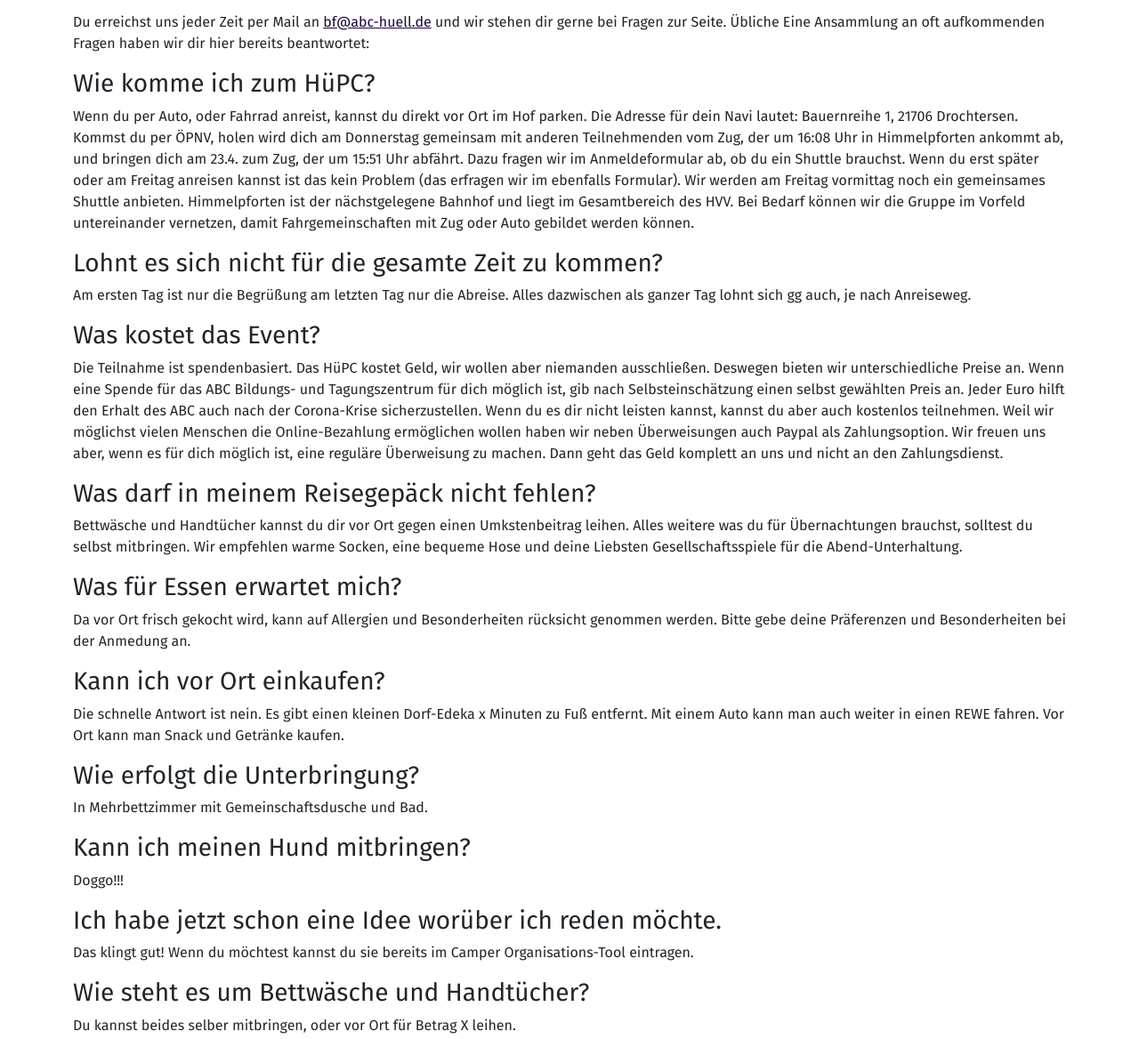
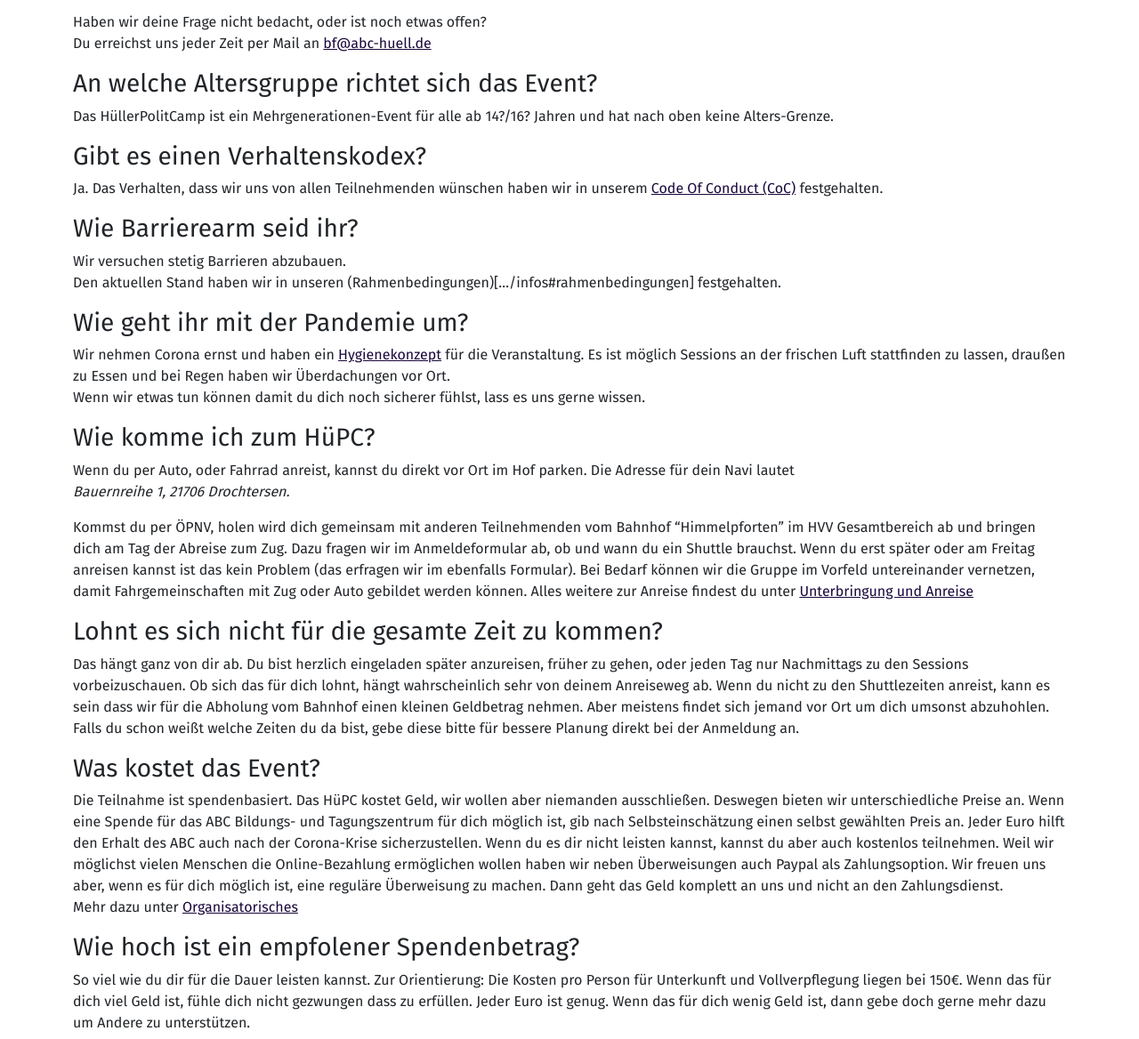
Before and after one commit to layoutleguane/huepc, an Astro site: page /faq in a window 1280 px wide. Shown: the part 131-1299 px from the top of the page at 89% size. Built offline with nearby package versions, Linux system fonts and the light colour scheme; Astro itself is replaced by a stand-in of ours; a web font is replaced by a local one.

Commit message:
update content, update faq

```diff
--- a/src/content/pages/faq.md
+++ b/src/content/pages/faq.md
@@ -2,62 +2,93 @@
 title: Noch Fragen?
 subtitle:
 ---
-Du erreichst uns jeder Zeit per Mail an bf@abc-huell.de und wir stehen dir gerne bei Fragen zur Seite. Übliche Eine Ansammlung an oft aufkommenden Fragen haben wir dir hier bereits beantwortet:
+Haben wir deine Frage nicht bedacht, oder ist noch etwas offen?\
+Du erreichst uns jeder Zeit per Mail an bf@abc-huell.de
+
+### An welche Altersgruppe richtet sich das Event?
+
+Das HüllerPolitCamp ist ein Mehrgenerationen-Event für alle ab 14?/16? Jahren und hat nach oben keine Alters-Grenze.
+
+### Gibt es einen Verhaltenskodex?
+Ja. Das Verhalten, dass wir uns von allen Teilnehmenden wünschen haben wir in unserem [Code Of Conduct (CoC)](../code-of-conduct) festgehalten.
+
+### Wie Barrierearm seid ihr?
+Wir versuchen stetig Barrieren abzubauen.\
+Den aktuellen Stand haben wir in unseren (Rahmenbedingungen)[../infos#rahmenbedingungen] festgehalten.
+
+### Wie geht ihr mit der Pandemie um?
+Wir nehmen Corona ernst und haben ein [Hygienekonzept](../infos#rahmenbedingungen) für die Veranstaltung.
+Es ist möglich Sessions an der frischen Luft stattfinden zu lassen, draußen zu Essen und bei Regen haben wir Überdachungen vor Ort.\
+Wenn wir etwas tun können damit du dich noch sicherer fühlst, lass es uns gerne wissen.
 
 ### Wie komme ich zum HüPC?
 
-Wenn du per Auto, oder Fahrrad anreist, kannst du direkt vor Ort im Hof parken. Die Adresse für dein Navi lautet: Bauernreihe 1, 21706 Drochtersen.
-Kommst du per ÖPNV, holen wird dich am Donnerstag gemeinsam mit anderen Teilnehmenden vom Zug, der um 16:08 Uhr in Himmelpforten ankommt ab, und bringen dich am 23.4. zum Zug, der um 15:51 Uhr abfährt. Dazu fragen wir im Anmeldeformular ab, ob du ein Shuttle brauchst. Wenn du erst später oder am Freitag anreisen kannst ist das kein Problem (das erfragen wir im ebenfalls Formular). Wir werden am Freitag vormittag noch ein gemeinsames Shuttle anbieten. Himmelpforten ist der nächstgelegene Bahnhof und liegt im Gesamtbereich des HVV.
+Wenn du per Auto, oder Fahrrad anreist, kannst du direkt vor Ort im Hof parken. Die Adresse für dein Navi lautet\
+*Bauernreihe 1, 21706 Drochtersen.*
+
+Kommst du per ÖPNV, holen wird dich gemeinsam mit anderen Teilnehmenden vom Bahnhof "Himmelpforten" im HVV Gesamtbereich ab und bringen dich am Tag der Abreise zum Zug.
+Dazu fragen wir im Anmeldeformular ab, ob und wann du ein Shuttle brauchst. Wenn du erst später oder am Freitag anreisen kannst ist das kein Problem (das erfragen wir im ebenfalls Formular).
 Bei Bedarf können wir die Gruppe im Vorfeld untereinander vernetzen, damit Fahrgemeinschaften mit Zug oder Auto gebildet werden können.
+Alles weitere zur Anreise findest du unter [Unterbringung und Anreise](../vor-ort)
 
 ### Lohnt es sich nicht für die gesamte Zeit zu kommen?
 
-Am ersten Tag ist nur die Begrüßung am letzten Tag nur die Abreise. Alles dazwischen als ganzer Tag lohnt sich gg auch, je nach Anreiseweg.
+Das hängt ganz von dir ab. Du bist herzlich eingeladen später anzureisen, früher zu gehen, oder jeden Tag nur Nachmittags zu den Sessions vorbeizuschauen. Ob sich das für dich lohnt, hängt wahrscheinlich sehr von deinem Anreiseweg ab.
+Wenn du nicht zu den Shuttlezeiten anreist, kann es sein dass wir für die Abholung vom Bahnhof einen kleinen Geldbetrag nehmen. Aber meistens findet sich jemand vor Ort um dich umsonst abzuhohlen.
+Falls du schon weißt welche Zeiten du da bist, gebe diese bitte für bessere Planung direkt bei der Anmeldung an.
 
 ### Was kostet das Event?
 
-Die Teilnahme ist spendenbasiert. Das HüPC kostet Geld, wir wollen aber niemanden ausschließen. Deswegen bieten wir unterschiedliche Preise an. Wenn eine Spende für das ABC Bildungs- und Tagungszentrum für dich möglich ist, gib nach Selbsteinschätzung einen selbst gewählten Preis an. Jeder Euro hilft den Erhalt des ABC auch nach der Corona-Krise sicherzustellen. Wenn du es dir nicht leisten kannst, kannst du aber auch kostenlos teilnehmen. Weil wir möglichst vielen Menschen die Online-Bezahlung ermöglichen wollen haben wir neben Überweisungen auch Paypal als Zahlungsoption. Wir freuen uns aber, wenn es für dich möglich ist, eine reguläre Überweisung zu machen. Dann geht das Geld komplett an uns und nicht an den Zahlungsdienst.
+Die Teilnahme ist spendenbasiert. Das HüPC kostet Geld, wir wollen aber niemanden ausschließen. Deswegen bieten wir unterschiedliche Preise an. Wenn eine Spende für das ABC Bildungs- und Tagungszentrum für dich möglich ist, gib nach Selbsteinschätzung einen selbst gewählten Preis an. Jeder Euro hilft den Erhalt des ABC auch nach der Corona-Krise sicherzustellen. Wenn du es dir nicht leisten kannst, kannst du aber auch kostenlos teilnehmen. Weil wir möglichst vielen Menschen die Online-Bezahlung ermöglichen wollen haben wir neben Überweisungen auch Paypal als Zahlungsoption. Wir freuen uns aber, wenn es für dich möglich ist, eine reguläre Überweisung zu machen. Dann geht das Geld komplett an uns und nicht an den Zahlungsdienst.\
+Mehr dazu unter [Organisatorisches](../infos)
 
-### Was darf in meinem Reisegepäck nicht fehlen?
+### Wie hoch ist ein empfolener Spendenbetrag?
 
-Bettwäsche und Handtücher kannst du dir vor Ort gegen einen Umkstenbeitrag leihen. Alles weitere was du für Übernachtungen brauchst, solltest du selbst mitbringen. Wir empfehlen warme Socken, eine bequeme Hose und deine Liebsten Gesellschaftsspiele für die Abend-Unterhaltung.
+So viel wie du dir für die Dauer leisten kannst.
+Zur Orientierung: Die Kosten pro Person für Unterkunft und Vollverpflegung liegen bei 150€.
+Wenn das für dich viel Geld ist, fühle dich nicht gezwungen dass zu erfüllen. Jeder Euro ist genug.
+Wenn das für dich wenig Geld ist, dann gebe doch gerne mehr dazu um Andere zu unterstützen.
+
+### Wie ist der Ablauf vor Ort wenn es kein Programm gibt?
+
+Jeden Morgen nach dem Frühstück setzen wir uns für eine gemeinsame Tagesplanung zusammen und bestimmen über welche Themen wir am Tag sprechen wollen.
+Mehr Infos findest du unter [Wie funktioniert ein Barcamp](../infos#wie-funktioniert-ein-barcamp)
 
 ### Was für Essen erwartet mich?
 
-Da vor Ort frisch gekocht wird, kann auf Allergien und Besonderheiten rücksicht genommen werden. Bitte gebe deine Präferenzen und Besonderheiten bei der Anmedung an.
-
-### Kann ich vor Ort einkaufen?
-
-Die schnelle Antwort ist nein. Es gibt einen kleinen Dorf-Edeka x Minuten zu Fuß entfernt. Mit einem Auto kann man auch weiter in einen REWE fahren. Vor Ort kann man Snack und Getränke kaufen.
+Da vor Ort frisch gekocht wird, kann auf Allergien und Besonderheiten rücksicht genommen werden. Wir legen großen Wert auf eine gesunde, vitaminreiche und abwechslungsreiche Verpflegung. Vegetarisches, Veganes und Schweinefleischfreies Essen sind für uns keine Fremdwörter, sondern die Regel.
+Bitte gebe deine Präferenzen, Besonderheiten und Unverträglichkeiten bei der Anmedung an. Dort wird auch deine allgemeine Essenspräferenz abgefragt.
 
 ### Wie erfolgt die Unterbringung?
 
 In Mehrbettzimmer mit Gemeinschaftsdusche und Bad.
-
-### Kann ich meinen Hund mitbringen?
-
-Doggo!!!
-
-### Ich habe jetzt schon eine Idee worüber ich reden möchte.
-
-Das klingt gut! Wenn du möchtest kannst du sie bereits im Camper Organisations-Tool eintragen.
-
-### Wie steht es um Bettwäsche und Handtücher?
-
-Du kannst beides selber mitbringen, oder vor Ort für Betrag X leihen.
-
-### An welche Altersgruppe richtet sich das Event?
-
-Mehrgenerationen-Event für alle von 14/16 bis 1000000 Jahre.
+Du findest mehr dazu unter [Unterbringung und Anreise](../vor-ort) und kannst dir die Zimmer auch gerne auf der [Webseite des ABCs](https://www.abc-huell.de/tagungshaus/#zimmer) genauer Ansehen.
 
 ### Kann ich ein Einzelzimmer bekommen?
 
 Wir verfügen über eine sehr begrenzte Anzahl an Einzelzimmern. Falls du unbedingt in ein Einzelzimmer willst, gib das bitte unter “Zimmerwünsche” an. Wir bitten für Einzelzimmer um einen Teilnahmebeitrag ab 50€ (im Formular anpassbar).
 
-### Wie ist der Ablauf vor Ort wenn es kein Programm gibt?
+### Wie steht es um Bettwäsche und Handtücher?
 
-Jeden Morgen nach dem Frühstück setzen wir uns für eine gemeinsame Tagesplanung zusammen und
+Decken und Kissen gibt es vor Ort. Mitzubringen sind Decken- und Kissenbezüge. Wenn du keine Lust auf das extra Gepäck hast, kannst du es vor Ort für 5€ (Kissenbezug) und 7€ (Deckenbezug) leihen.
+Dafür bitte Bargeld dabei haben.
 
-### Wie hoch ist ein empholener Spendenbetrag?
+### Was darf in meinem Reisegepäck nicht fehlen?
 
-von x bis y Euro.
+Bettwäsche und Handtücher kannst du dir vor Ort gegen einen Unkostenbeitrag leihen. Alles Weitere, was du für Übernachtungen brauchst, solltest du selbst mitbringen. Wir empfehlen warme Socken, eine bequeme Hose und deine liebsten Gesellschaftsspiele für die Abend-Unterhaltung.
+
+### Kann ich vor Ort einkaufen?
+
+Die schnelle Antwort ist nein.\
+Genaugenommen gibt es einen kleinen Dorf-Edeka 15-20 Minuten zu Fuß entfernt. Mit einem Auto kann man auch 12 Minuten nach Drochtersen in einen REWE fahren.\
+Snacks auf die du nicht verzichten kannst, solltest du daher selber dabei haben. Aber keine Angst, vor Ort kann man Snack und Getränke zu sehr fairen Preisen kaufen.
+Dafür bitte Bargeld mitnehnem.
+
+
+### Kann ich meinen Hund mitbringen?
+
+Hunde sind auf dem Gelände erlaubt? nicht erlaubt? Bei der Anmeldung angeben?
+
+### Ich habe jetzt schon eine Idee worüber ich reden möchte.
+
+Das klingt gut! Wenn du möchtest kannst du sie bereits im Camper Organisations-Tool eintragen.
--- a/src/pages/vor-ort.astro
+++ b/src/pages/vor-ort.astro
@@ -7,7 +7,7 @@ import * as text from '../content/pages/abc.md';
 ---
 
 <Layout title="HüllerPolitCamp">
-	<main>
+	<m/code-of-conduct/ain>
 		<div class="container py-4">
 			<h1 class="text-primary pb-md-1">{text.frontmatter.title}</h1>
 			<p class="fst-italic">{text.frontmatter.subtitle}</p>
```
